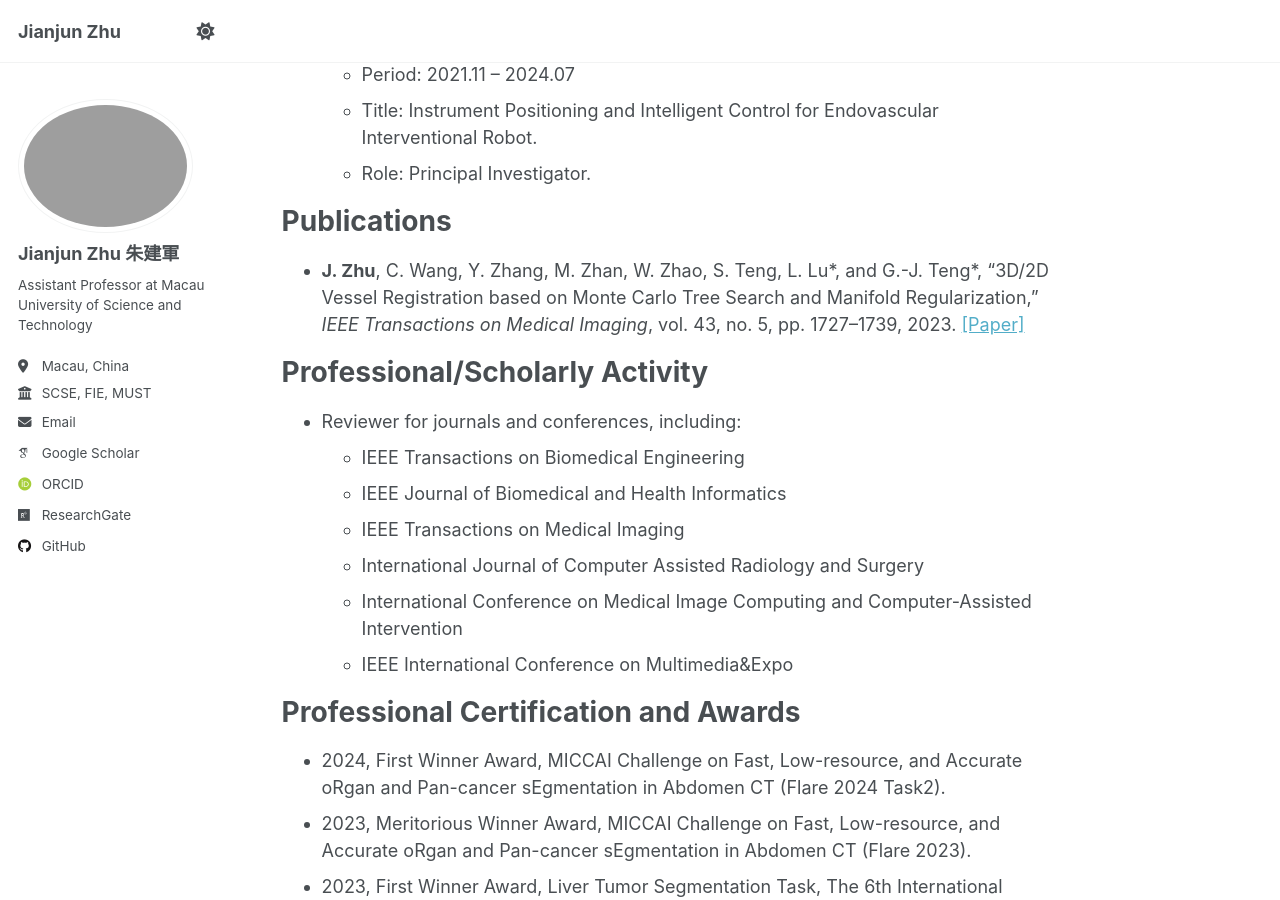
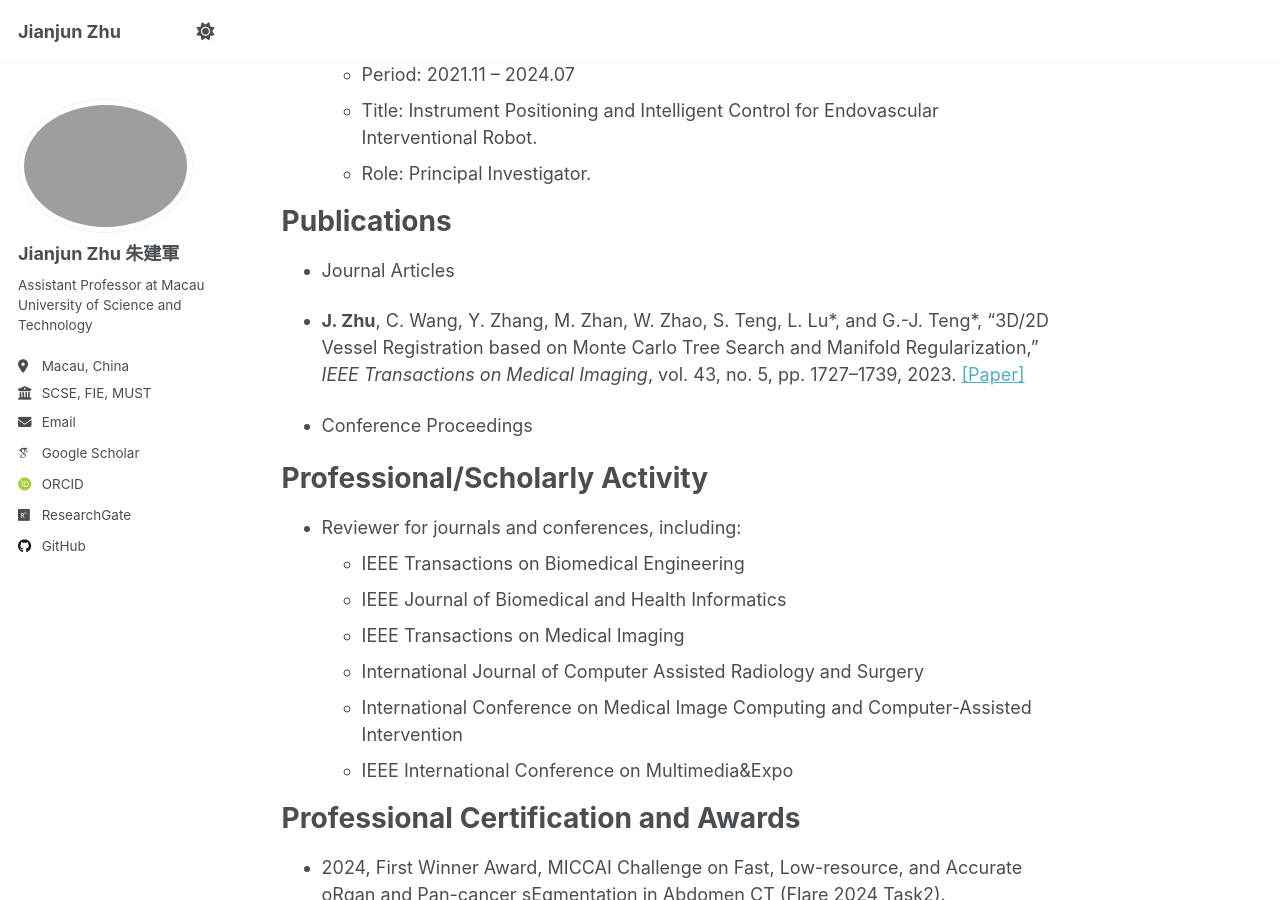
Before and after one commit to JianjunZhu/JianjunZhu.github.io, a Jekyll site: the page built from _pages/about.md, in a window 1280 px wide and 900 px high, scrolled down 1321 px. Built offline with Jekyll 4.4.1, drawn with Linux system fonts in a browser that asks for light colours; some web fonts are replaced; a script that is not in the unit is left out.

Commit message:
Update about.md

```diff
--- a/_pages/about.md
+++ b/_pages/about.md
@@ -60,11 +60,12 @@ Research Grants
 
 Publications
 ======
-
+* Journal Articles
 
 - **J. Zhu**, C. Wang, Y. Zhang, M. Zhan, W. Zhao, S. Teng, L. Lu\*, and G.-J. Teng\*, “3D/2D Vessel Registration based on Monte Carlo Tree Search and Manifold Regularization,” *IEEE Transactions on Medical Imaging*, vol. 43, no. 5, pp. 1727–1739, 2023. [[Paper]](https://ieeexplore.ieee.org/document/10375552)
 
 
+* Conference Proceedings
 
 Professional/Scholarly Activity
 ======
```
